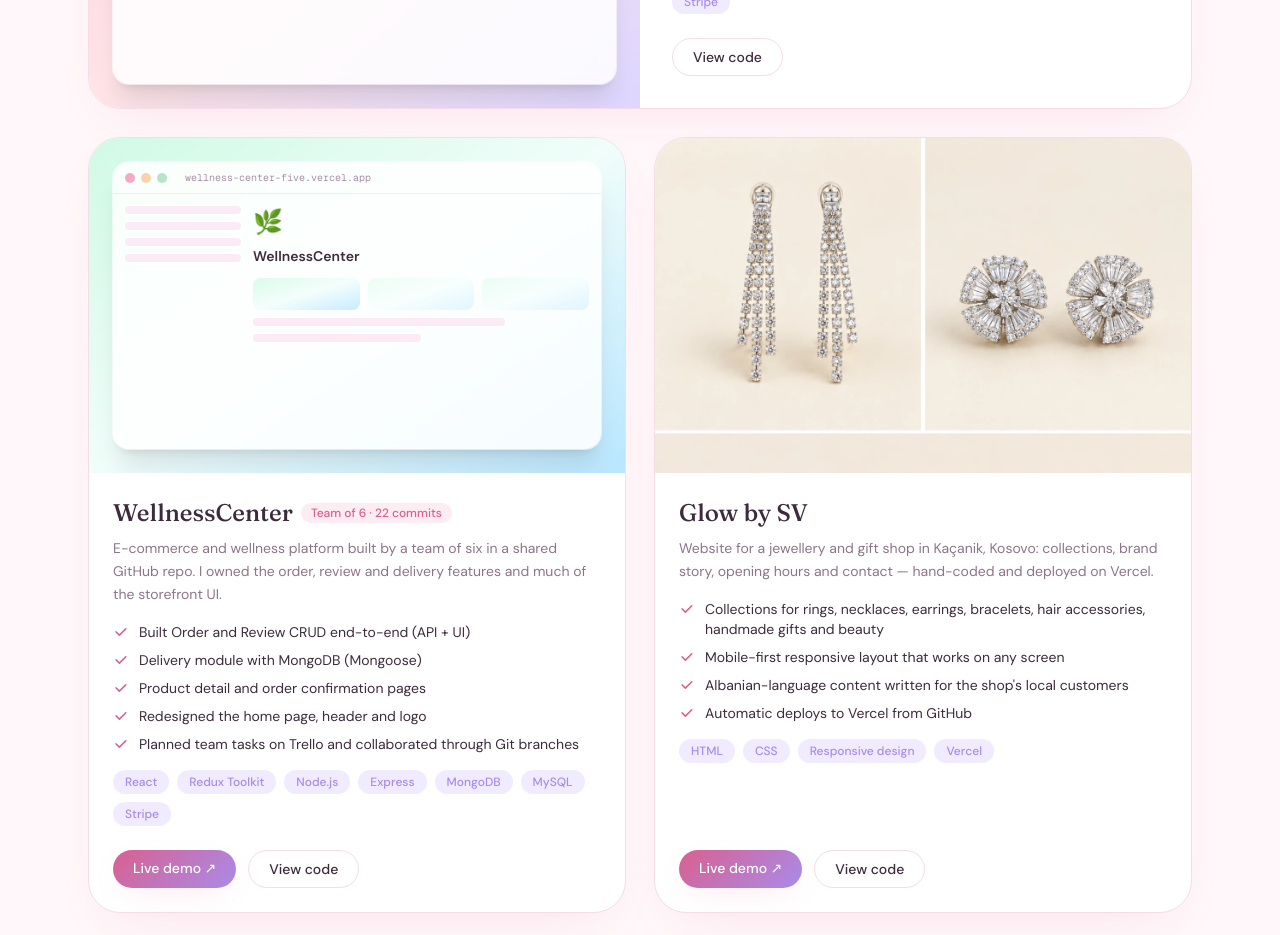
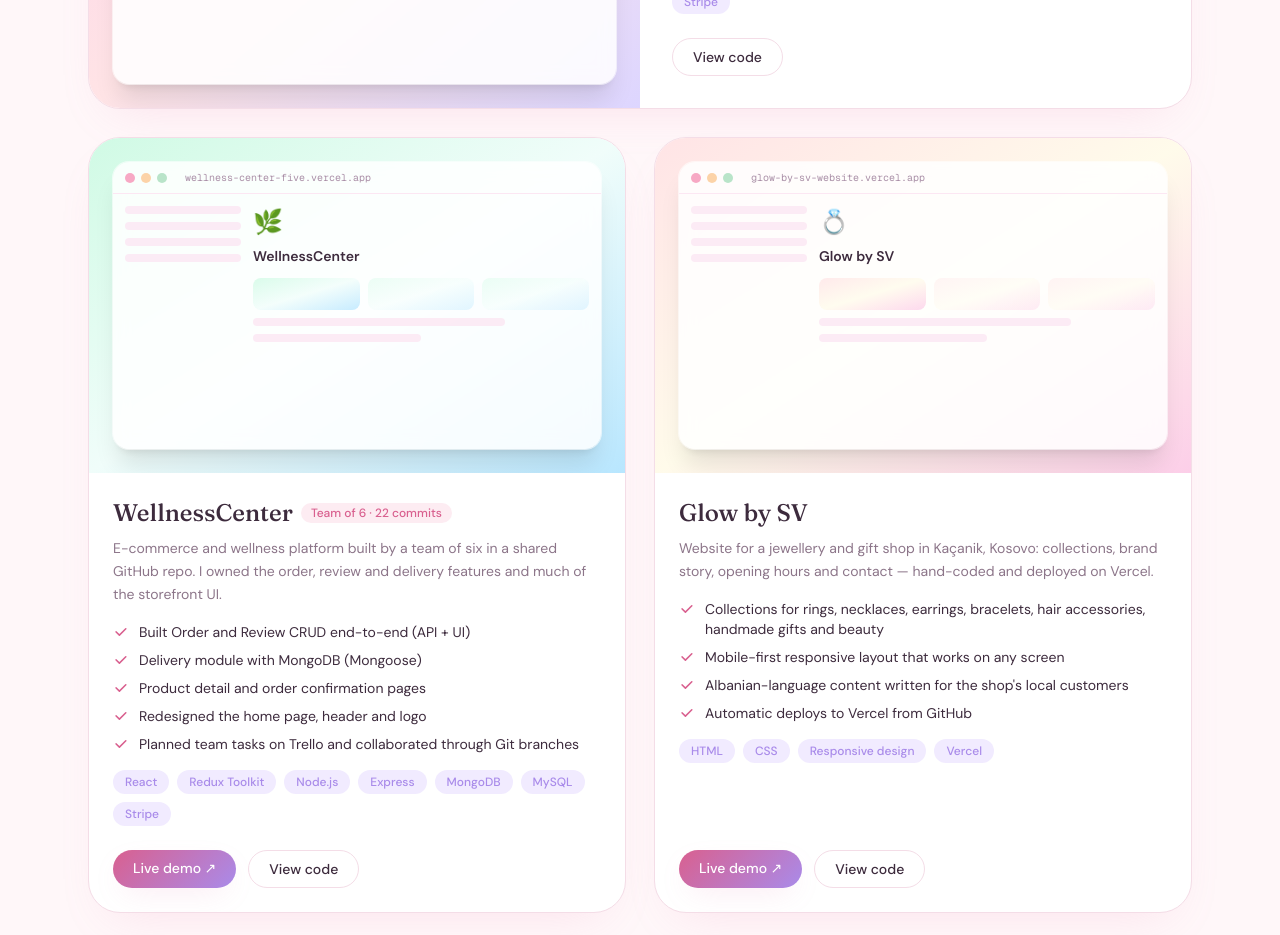
Before and after one commit to RinardaL/portfolio, a Next.js app: page / in a window 1280 px wide. Shown: the part 2340-3275 px from the top of the page. Built offline with nearby package versions, Linux system fonts and the light colour scheme.

Commit message:
Use the standard browser-frame cover for the Glow by SV card
Co-Authored-By: Claude Fable 5.1 <noreply@anthropic.com>

```diff
--- a/src/data/profile.ts
+++ b/src/data/profile.ts
@@ -76,7 +76,6 @@ export const projects: Project[] = [
     tech: ["HTML", "CSS", "Responsive design", "Vercel"],
     github: "https://github.com/RinardaL/glow-by-sv-website",
     demo: "https://glow-by-sv-website.vercel.app",
-    image: "/earrings/collection.webp",
     icon: "💍",
     gradient: "from-rose-100 via-amber-50 to-pink-200 dark:from-rose-400/30 dark:via-amber-300/20 dark:to-pink-400/30",
     url: "glow-by-sv-website.vercel.app",
```
